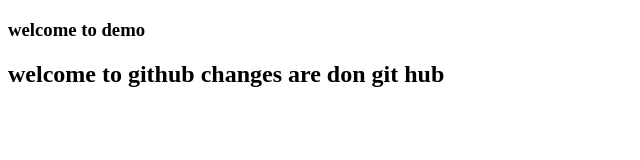
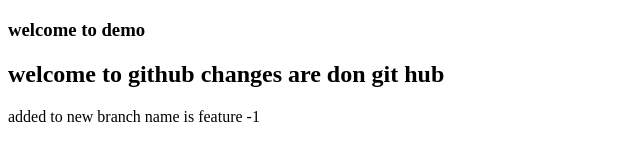
Before and after one commit to sathyasoma/welpro, a plain HTML site: page index.html in a window 1280 px wide. Shown: the whole page, without its empty margins (0-640 px from the left). Drawn offline with Linux system fonts and the light colour scheme.

Commit message:
addedd paragph fr-1

```diff
--- a/index.html
+++ b/index.html
@@ -8,5 +8,7 @@
 <body>
     <h3>welcome to demo</h3>
     <h2>welcome to github changes are don git hub</h2>
+
+    <p>added to new branch name is feature -1</p>
 </body>
 </html>
```
